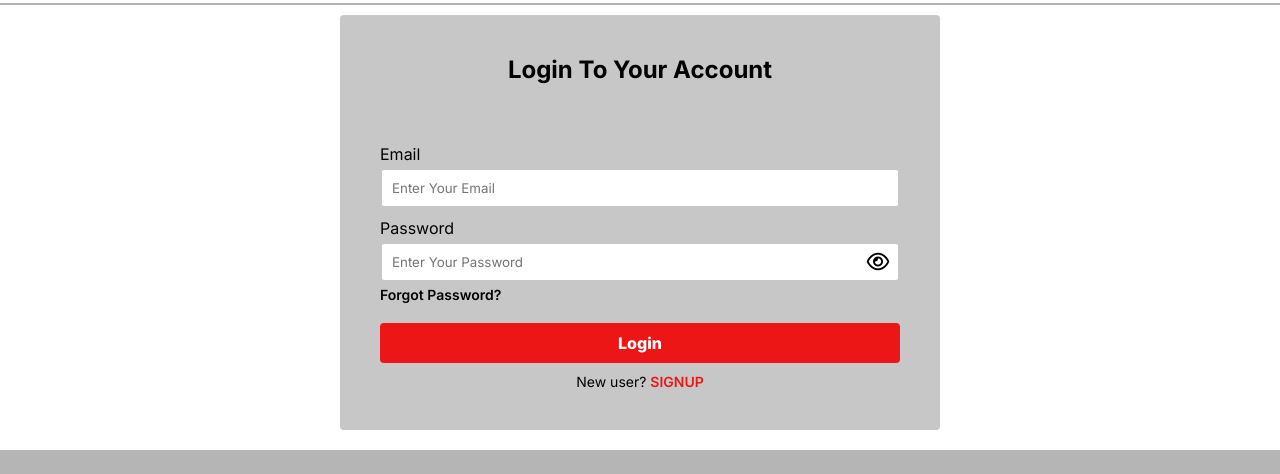
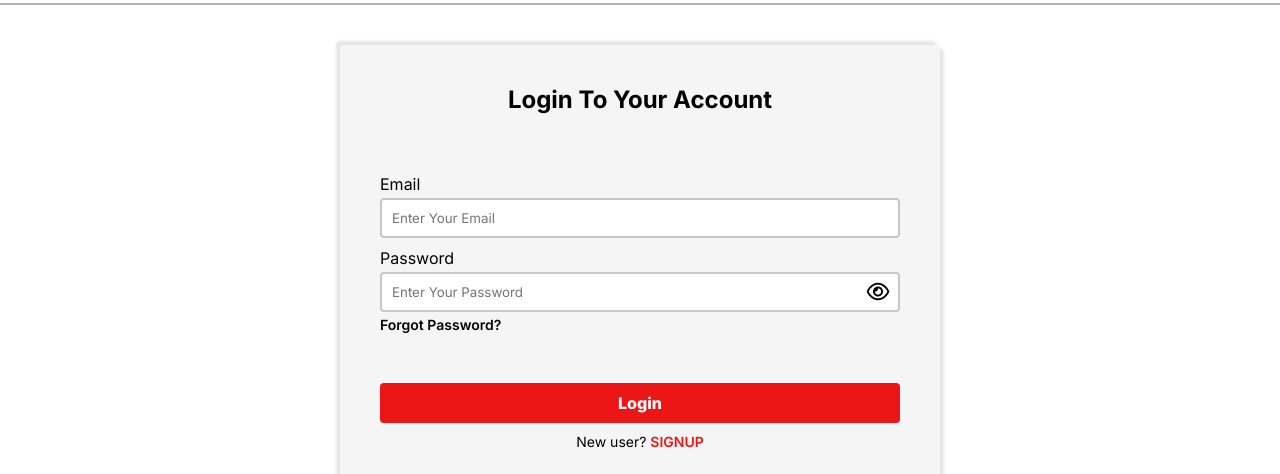
Before and after one commit to iabdwahab/elkhabar-news, a plain HTML site: page login.html in a window 1280 px wide. Shown: the part 119-593 px from the top of the page. Drawn offline with Linux system fonts and the light colour scheme.

Commit message:
Update login-signup.css

```diff
--- a/css/login-signup.css
+++ b/css/login-signup.css
@@ -2,17 +2,18 @@
 
 .main-section {
   text-align: center;
-  margin-top: 10px;
-  margin-bottom: 20px;
+  margin-top: 40px;
+  margin-bottom: 40px;
   padding-left: 10px;
   padding-right: 10px;
 }
 
 .main-section .container {
-  background-color: var(--fourth-color);
-  padding: 40px;
+  background-color: #F5F5F5;
+  padding: 40px 40px 80px;
   max-width: 600px;
   border-radius: 4px;
+  box-shadow: 4px 4px 3px #0000001A, -4px -4px 3px #0000001A;
 }
 
 .main__heading {
@@ -74,10 +75,11 @@
   font-size: 14px;
   transition: 0.1s;
 }
-
 .form__forgot-link:hover {
   color: var(--main-color);
+  text-decoration: underline;
 }
+
 
 .error-msg {
   text-align: start;
@@ -97,7 +99,7 @@
   font-weight: 800;
   border: none;
   border-radius: 4px;
-  margin-top: 10px;
+  margin-top: 40px;
   cursor: pointer;
   font-size: 16px;
 }
@@ -123,7 +125,6 @@
 
 @media (max-width: 768px) {
   .main-section .container {
-    background-color: var(--fourth-color);
     padding: 40px 20px;
     max-width: 600px;
     border-radius: 4px;
```
